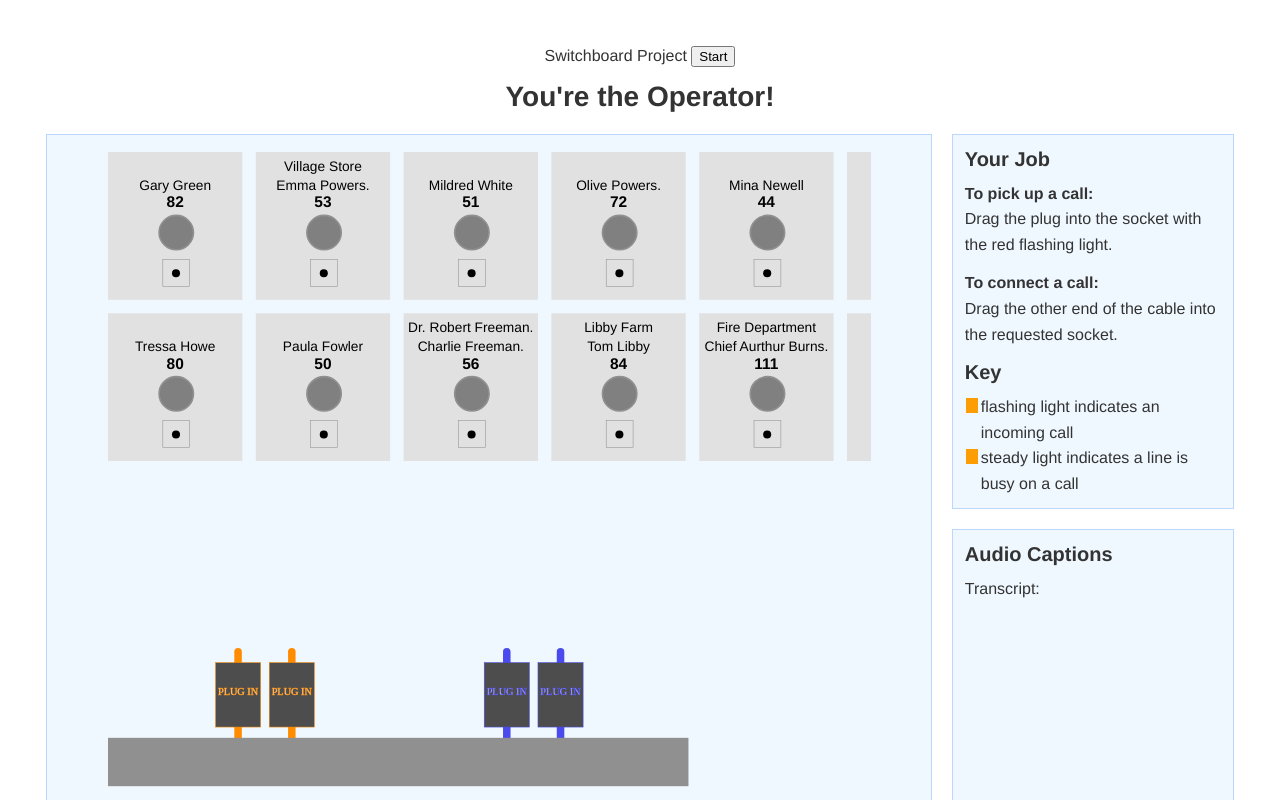
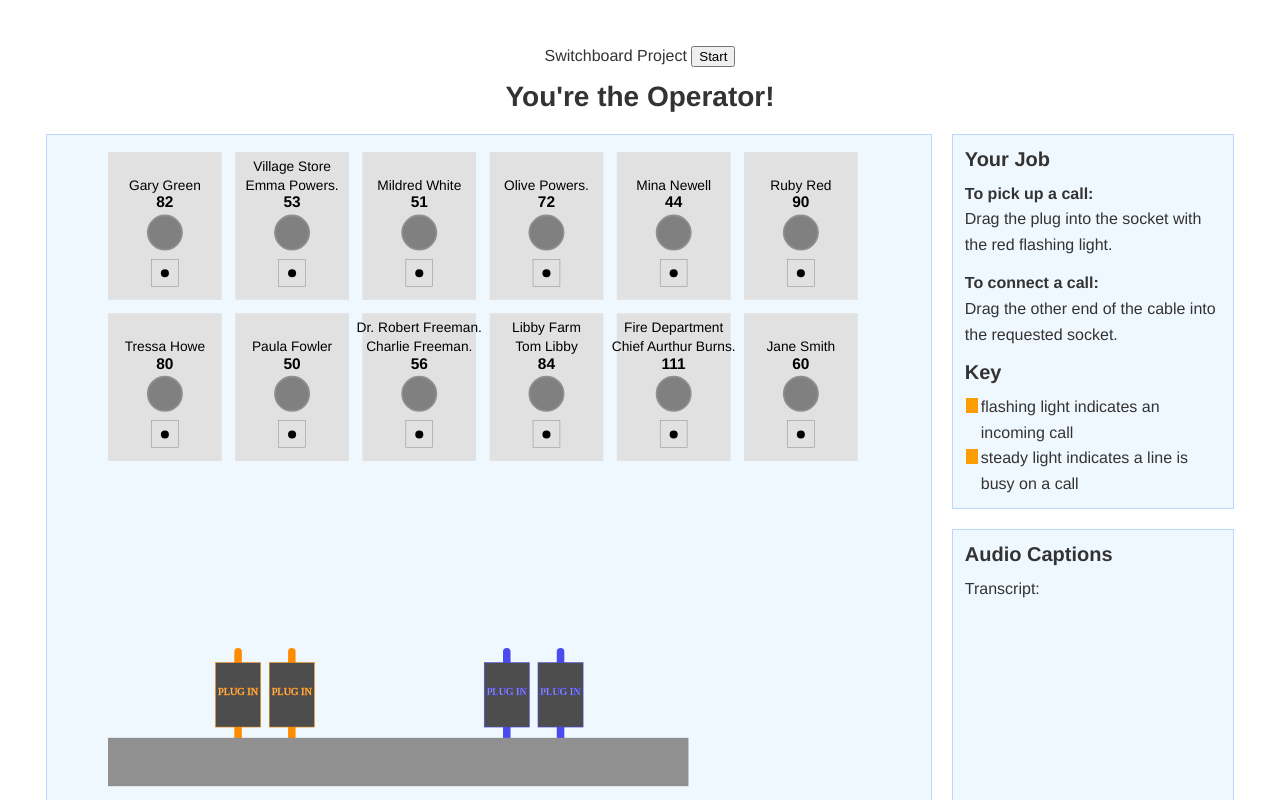
Before and after one commit to DigitalGizmo/switchboard_app, a Svelte app: page / in a window 1280 px wide. Shown: the top 800 px of the page. Built offline with nearby package versions, Linux system fonts and the light colour scheme.

Commit message:
jack cell width calculated on panel width

```diff
--- a/src/Panel.svelte
+++ b/src/Panel.svelte
@@ -90,14 +90,15 @@
   const x42 = PLUG_START_X + INTER_PLUG_DELTA + INTRA_PLUG_DELTA + BODY_LINE_OFFSET_X;
 
   // Panel jacks
-  const PANEL_WIDTH = 1380;
+  const PANEL_WIDTH = 1420;
   const PANEL_HEIGHT = 1200;
-  const NUM_COLS = 5;
+  const NUM_COLS = 6;
   const NUM_ROWS = 4;
-  const CELL_WIDTH = PANEL_WIDTH/NUM_COLS;
+  const JACK_DELTA_X = PANEL_WIDTH/NUM_COLS;
+  const SPACE_BETWEEN_X = 25;
+  const CELL_WIDTH = JACK_DELTA_X - SPACE_BETWEEN_X;
   const CELL_HEIGHT = PANEL_HEIGHT/NUM_ROWS;
   // Take 2 Calculated
-  const JACK_DELTA_X = 275;
   // Starting y for each row
   const ROW_OFFSETS = [0, 300]; // , 600
   const JACK_TOP_OFFSET = 202 + 28;
@@ -126,7 +127,7 @@
       // Snap plug to calculated x and row (unless putting it away)
       if (pluggedRow < 2) { // on the grid
         plugs[plugIdx].y = (pluggedRow * CELL_HEIGHT) + JACK_TOP_OFFSET;
-        plugs[plugIdx].x = (pluggedCol * CELL_WIDTH) + (CELL_WIDTH/2) - 55;
+        plugs[plugIdx].x = (pluggedCol * JACK_DELTA_X) + (CELL_WIDTH/2) - 42; // 1/2 plug width
         plugs[plugIdx].sleeveLength = -5;
       // Register this jack as plugged
       // This won't be of any use unless/until I'm able to
@@ -248,32 +249,32 @@
   <!-- sockets -->
   <svg id="switchboard-grid" class="sockets" version="1.1" xmlns="http://www.w3.org/2000/svg"
     xmlns:xlink="http://www.w3.org/1999/xlink" x="0px" y="0px"
-    viewBox="0 0 1420 1200" xml:space="preserve">
+    viewBox="0 0 {PANEL_WIDTH} 1200" xml:space="preserve">
 
     <!-- The following yields the person index nubmer
     rowColToIndex[rowIndex][colIndex] -->
     {#each ROW_OFFSETS as rowY, rowIndex}
       {#each rowColToIndex[rowIndex] as jack, colIndex}
         <g transform="translate({ colIndex * JACK_DELTA_X }, { rowY })" class="socket-plate">
-          <rect width="250" height="275"/>
-          <text x="125" y="35" class="jack-name" text-anchor="middle">
+          <rect width="{CELL_WIDTH}" height="275"/>
+          <text x="{CELL_WIDTH/2}" y="35" class="jack-name" text-anchor="middle">
             {persons[rowColToIndex[rowIndex][colIndex].personIdx].company}
           </text>
-          <text x="125" y="70" class="jack-name" text-anchor="middle">
+          <text x="{CELL_WIDTH/2}" y="70" class="jack-name" text-anchor="middle">
             {persons[rowColToIndex[rowIndex][colIndex].personIdx].name}
           </text>
-          <text x="125" y="103" class="jack-number" text-anchor="middle">
+          <text x="{CELL_WIDTH/2}" y="103" class="jack-number" text-anchor="middle">
             {persons[rowColToIndex[rowIndex][colIndex].personIdx].number}
           </text>
           <circle
             class="led-light"
             class:led-solid="{persons[rowColToIndex[rowIndex][colIndex].personIdx].ledState === 2}"
             class:led-blinking="{persons[rowColToIndex[rowIndex][colIndex].personIdx].ledState === 1}"
-            cx="127"
+            cx="{CELL_WIDTH/2}"
             cy="150"
             r="32"/>
-          <rect x="102" y="200" width="50" height="50" stroke="#919090"/>
-          <circle cx="126.5" cy="225.5" r="7.5" fill="black"/>
+          <rect x="{(CELL_WIDTH/2-25) }" y="200" width="50" height="50" stroke="#919090"/>
+          <circle cx="{CELL_WIDTH/2}" cy="225.5" r="7.5" fill="black"/>
         </g>
       {/each}
     {/each}
```
